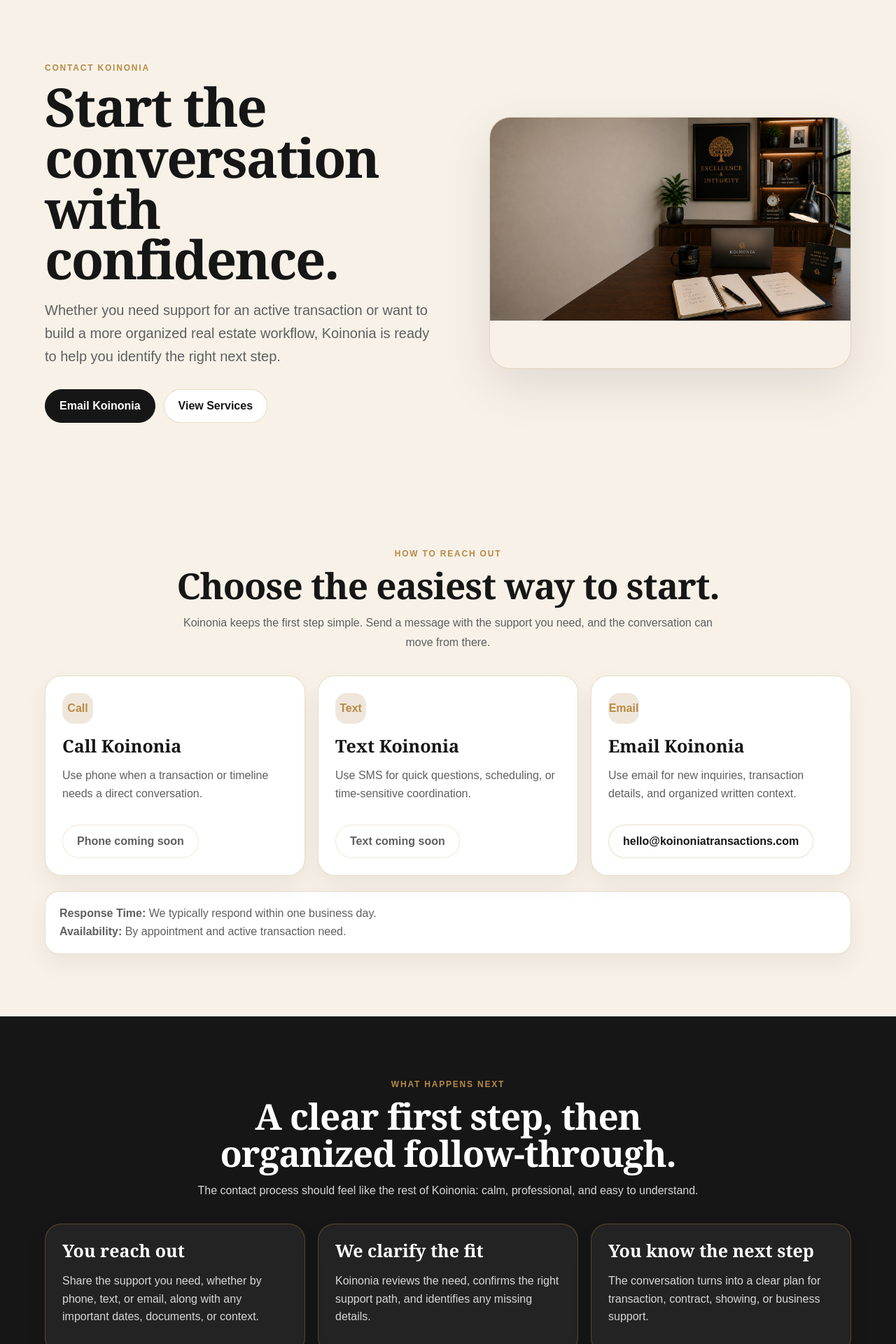
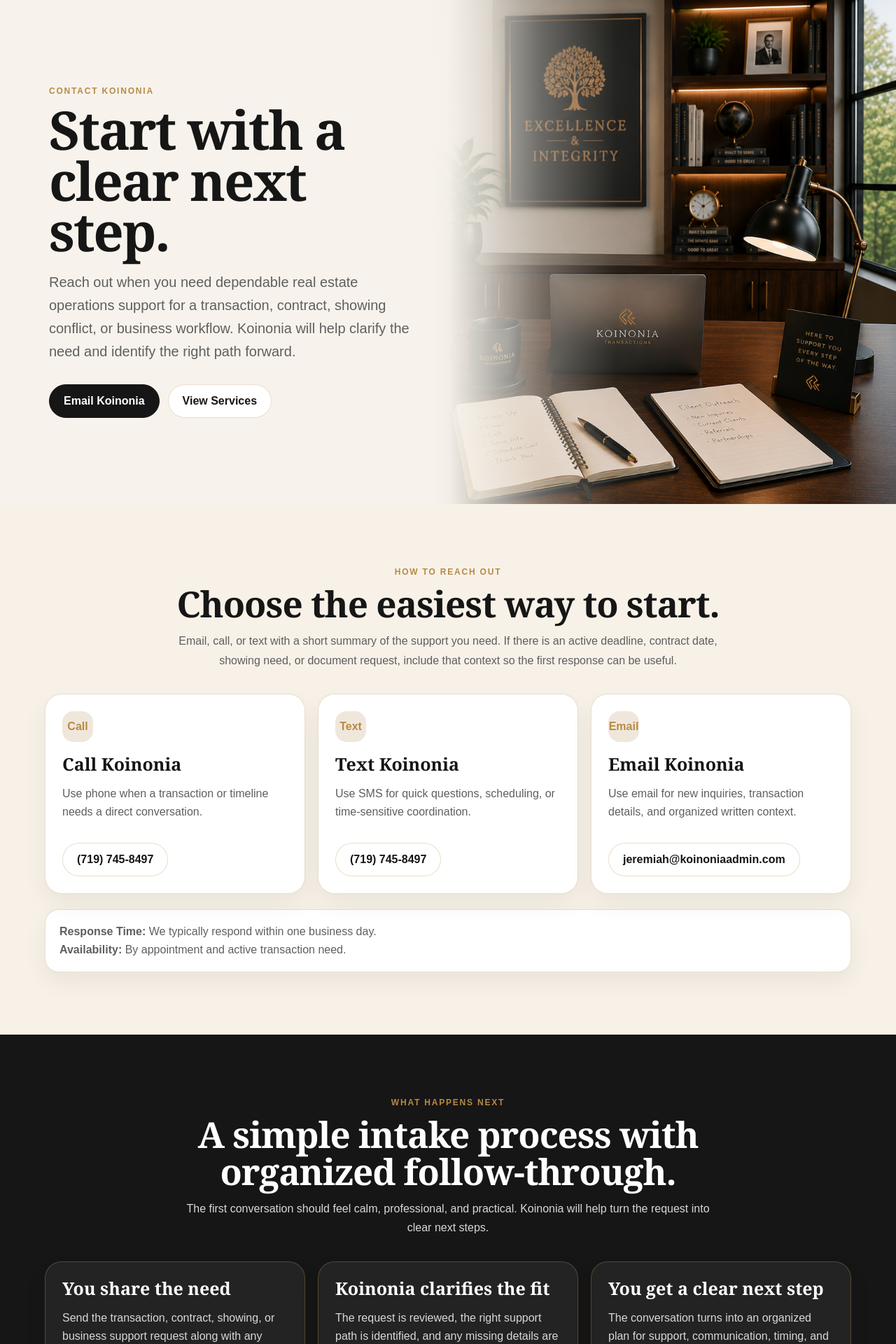
Before and after one commit to KoinoniaTransactions/Reynalds-OS, a Next.js app in the folder apps/web/: page /koinonia/contact in a window 1280 px wide. Shown: the top 1920 px of the page at 70% size. Built offline with nearby package versions, Linux system fonts and the light colour scheme.

Commit message:
Complete Koinonia contact page pass one

```diff
--- a/apps/web/components/site/PageAssemblies/KoinoniaContact.tsx
+++ b/apps/web/components/site/PageAssemblies/KoinoniaContact.tsx
@@ -15,6 +15,7 @@ export function KoinoniaContact() {
         secondaryHref={contactContent.hero.secondaryHref}
         visualDesktopSrc="/assets/images/koinonia/contact/contact-hero-desktop.png"
         visualMobileSrc="/assets/images/koinonia/contact/contact-hero-mobile.png"
+        variant="fullBleed"
       />
 
       <section className="koinonia-section">
--- a/apps/web/config/contact.config.ts
+++ b/apps/web/config/contact.config.ts
@@ -1,16 +1,16 @@
 export const contactConfig = {
   businessName: "Koinonia Transactions",
   displayName: "Koinonia",
-  email: "hello@koinoniatransactions.com",
+  email: "jeremiah@koinoniaadmin.com",
   phone: {
-    display: "Phone coming soon",
-    href: "#phone-coming-soon",
-    isPlaceholder: true
+    display: "(719) 745-8497",
+    href: "tel:+17197458497",
+    isPlaceholder: false
   },
   sms: {
-    display: "Text coming soon",
-    href: "#sms-coming-soon",
-    isPlaceholder: true
+    display: "(719) 745-8497",
+    href: "sms:+17197458497",
+    isPlaceholder: false
   },
   responseTime: "We typically respond within one business day.",
   businessHours: "By appointment and active transaction need.",
--- a/apps/web/content/contact.ts
+++ b/apps/web/content/contact.ts
@@ -1,9 +1,9 @@
 export const contactContent = {
   hero: {
     eyebrow: "Contact Koinonia",
-    title: "Start the conversation with confidence.",
+    title: "Start with a clear next step.",
     lead:
-      "Whether you need support for an active transaction or want to build a more organized real estate workflow, Koinonia is ready to help you identify the right next step.",
+      "Reach out when you need dependable real estate operations support for a transaction, contract, showing conflict, or business workflow. Koinonia will help clarify the need and identify the right path forward.",
     primaryLabel: "Email Koinonia",
     secondaryLabel: "View Services",
     secondaryHref: "/koinonia/services"
@@ -13,29 +13,29 @@ export const contactContent = {
     eyebrow: "How to Reach Out",
     title: "Choose the easiest way to start.",
     lead:
-      "Koinonia keeps the first step simple. Send a message with the support you need, and the conversation can move from there."
+      "Email, call, or text with a short summary of the support you need. If there is an active deadline, contract date, showing need, or document request, include that context so the first response can be useful."
   },
 
   nextSteps: {
     eyebrow: "What Happens Next",
-    title: "A clear first step, then organized follow-through.",
+    title: "A simple intake process with organized follow-through.",
     lead:
-      "The contact process should feel like the rest of Koinonia: calm, professional, and easy to understand.",
+      "The first conversation should feel calm, professional, and practical. Koinonia will help turn the request into clear next steps.",
     cards: [
       {
-        title: "You reach out",
+        title: "You share the need",
         body:
-          "Share the support you need, whether by phone, text, or email, along with any important dates, documents, or context."
+          "Send the transaction, contract, showing, or business support request along with any important timing, documents, or context."
       },
       {
-        title: "We clarify the fit",
+        title: "Koinonia clarifies the fit",
         body:
-          "Koinonia reviews the need, confirms the right support path, and identifies any missing details."
+          "The request is reviewed, the right support path is identified, and any missing details are confirmed before work begins."
       },
       {
-        title: "You know the next step",
+        title: "You get a clear next step",
         body:
-          "The conversation turns into a clear plan for transaction, contract, showing, or business support."
+          "The conversation turns into an organized plan for support, communication, timing, and follow-through."
       }
     ]
   },
@@ -47,12 +47,12 @@ export const contactContent = {
       {
         question: "What should I include when I reach out?",
         answer:
-          "Share the type of support you need, whether there is an active contract or deadline, and the best way to contact you. Koinonia will help identify the right next step."
+          "Share the type of support you need, whether there is an active deadline, the best way to contact you, and any important context that would help Koinonia understand the request."
       },
       {
         question: "Can I ask about more than one service?",
         answer:
-          "Yes. Many Realtors need a mix of transaction management, contract preparation, showing coverage, or business support. The first conversation can clarify what fits your business."
+          "Yes. Many Realtors need a mix of transaction management, contract preparation, licensed showing coverage, or business operations support. The first conversation can clarify what fits."
       },
       {
         question: "Is reaching out a commitment?",
```
Also changed, not shown: apps/web/components/site/ContactActions/COMPONENT.md (+19 -3 lines), 1 other file (tests, documents, lock files or other folders).
